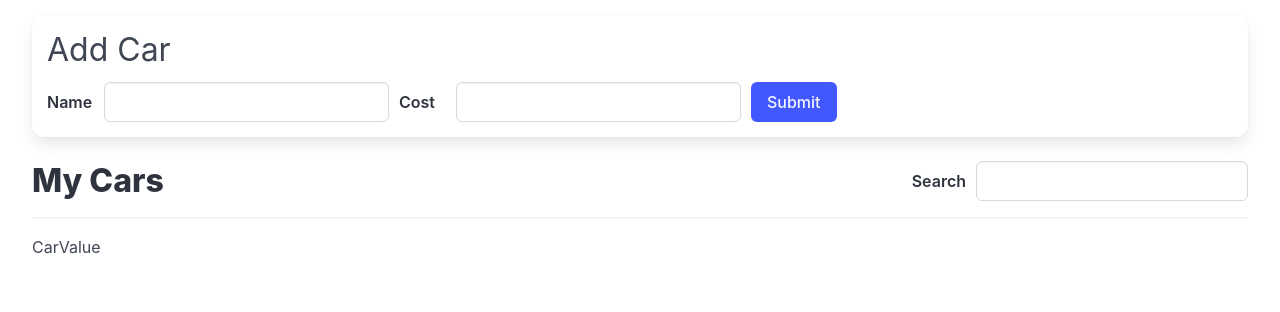
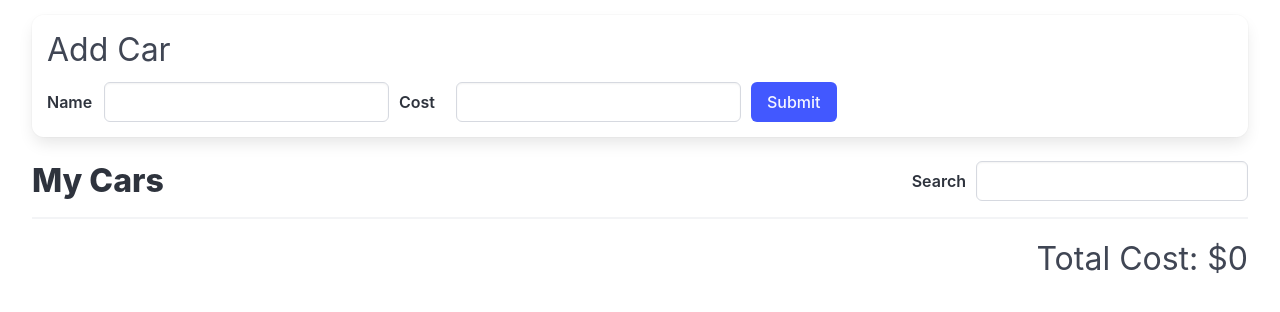
Before and after one commit to Domanell/react-udemy-redux-cars, a React (Create React App) app: page / in a window 1280 px wide. Shown: the top 312 px of the page. Built offline with nearby package versions, Linux system fonts and the light colour scheme.

Commit message:
Add total value calculation

```diff
--- a/src/components/CarList.jsx
+++ b/src/components/CarList.jsx
@@ -5,7 +5,7 @@
 	const dispatch = useDispatch();
 
 	const cars = useSelector(({ cars: { data, searchTerm } }) => {
-		return data.filter((car) => car.name.toLowerCase().includes(searchTerm));
+		return data.filter((car) => car.name.toLowerCase().includes(searchTerm.toLowerCase()));
 	});
 
 	const handleRemoveCar = (id) => {
--- a/src/components/CarValue.jsx
+++ b/src/components/CarValue.jsx
@@ -1,5 +1,11 @@
+import { useSelector } from 'react-redux';
+
 function CarValue() {
-	return <div className="">CarValue</div>;
+	const totalCost = useSelector(({ cars: { data, searchTerm } }) =>
+		data.filter((car) => car.name.toLowerCase().includes(searchTerm.toLowerCase())).reduce((acc, car) => acc + car.cost, 0)
+	);
+
+	return <div className="car-value">Total Cost: ${totalCost}</div>;
 }
 
 export default CarValue;
```
